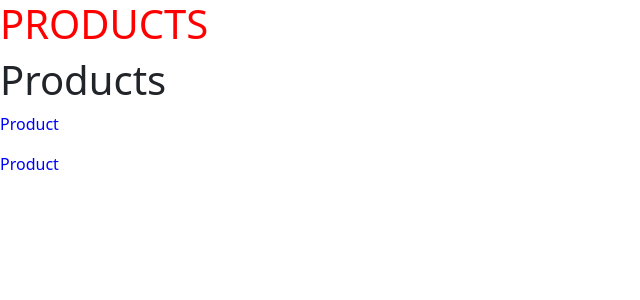
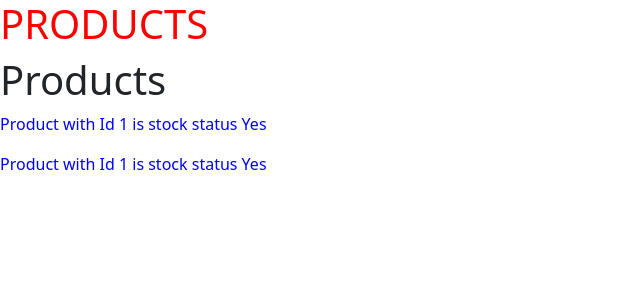
Before and after one commit to computernerdzach/angular, an Angular app in the folder my-first-project/: page / in a window 1280 px wide. Shown: the top 300 px of the page, without its empty margins (0-640 px from the left). Built offline with nearby package versions, Linux system fonts and the light colour scheme.

Commit message:
string interpolation

```diff
--- /dev/null
+++ b/my-first-project/src/app/product/product.component.html
@@ -0,0 +1 @@
+<p> Product with Id {{productId}} is stock status {{getStockStatus()}}</p>
--- a/my-first-project/src/app/product/product.component.ts
+++ b/my-first-project/src/app/product/product.component.ts
@@ -2,10 +2,17 @@ import { Component, OnInit } from '@angular/core';
 
 @Component({
   selector: 'product',
-  template: '<p>Product </p>',
+  templateUrl: './product.component.html',
   styles: ['p{color: blue}']
 })
 export class ProductComponent implements OnInit {
+
+  productId:number=1;
+  stockStatus:string='Yes';
+  getStockStatus(){
+    return this.stockStatus;
+  }
+
 
   constructor() { }
 
```
